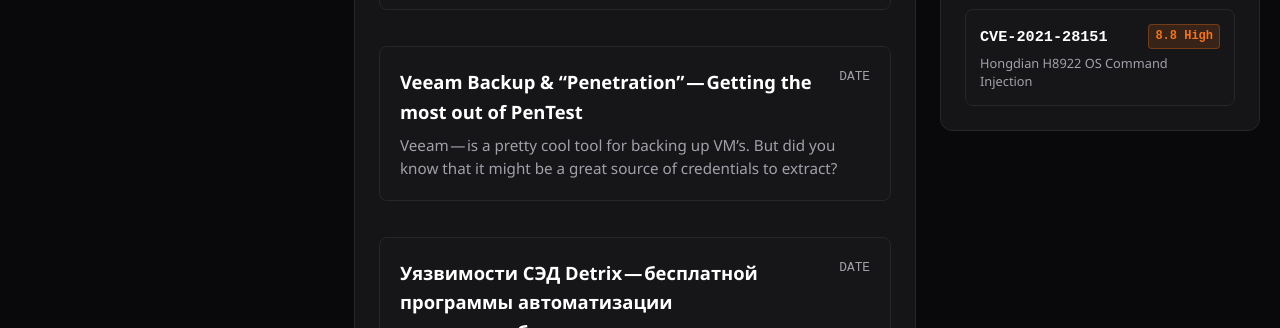
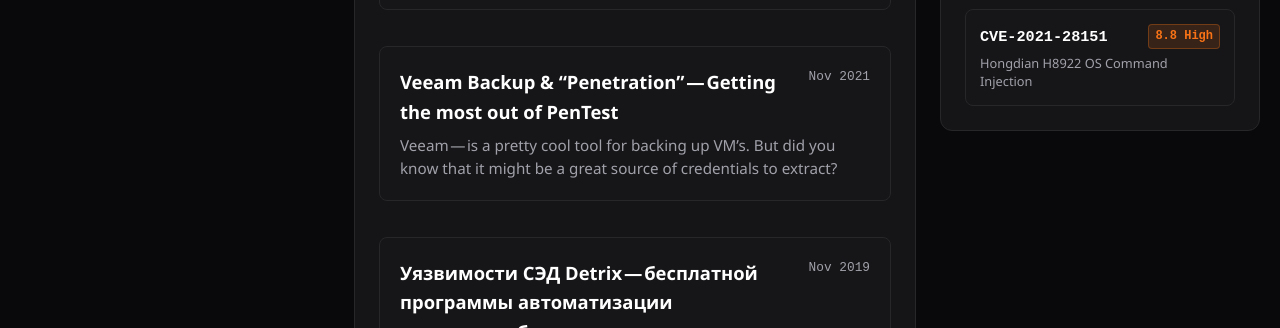
Before and after one commit to sadshade/sadshade.github.io, a plain HTML site: page index.html in a window 1280 px wide. Shown: the part 915-1243 px from the top of the page. Drawn offline with Linux system fonts and the light colour scheme.

Commit message:
Update article dates in portfolio section

```diff
--- a/index.html
+++ b/index.html
@@ -451,7 +451,7 @@
             <article class="article-card">
                 <div class="article-header">
                     <a href="https://medium.com/@_sadshade/veeam-backup-penetration-getting-the-most-out-of-pentest-17e0da021238" target="_blank" class="article-title">Veeam Backup & “Penetration” — Getting the most out of PenTest</a>
-                    <span class="article-date">DATE</span>
+                    <span class="article-date">Nov 2021</span>
                 </div>
                 <p class="article-desc">
                     Veeam — is a pretty cool tool for backing up VM’s. But did you know that it might be a great source of credentials to extract?
@@ -462,7 +462,7 @@
             <article class="article-card">
                 <div class="article-header">
                     <a href="https://medium.com/@_sadshade/%D1%83%D1%8F%D0%B7%D0%B2%D0%B8%D0%BC%D0%BE%D1%81%D1%82%D0%B8-%D1%81%D1%8D%D0%B4-detrix-%D0%B1%D0%B5%D1%81%D0%BF%D0%BB%D0%B0%D1%82%D0%BD%D0%BE%D0%B9-%D0%BF%D1%80%D0%BE%D0%B3%D1%80%D0%B0%D0%BC%D0%BC%D1%8B-%D0%B0%D0%B2%D1%82%D0%BE%D0%BC%D0%B0%D1%82%D0%B8%D0%B7%D0%B0%D1%86%D0%B8%D0%B8-%D0%B4%D0%BE%D0%BA%D1%83%D0%BC%D0%B5%D0%BD%D1%82%D0%BE%D0%BE%D0%B1%D0%BE%D1%80%D0%BE%D1%82%D0%B0-f1a980c6553e" target="_blank" class="article-title">Уязвимости СЭД Detrix — бесплатной программы автоматизации документооборота</a>
-                    <span class="article-date">DATE</span>
+                    <span class="article-date">Nov 2019</span>
                 </div>
                 <p class="article-desc">
                     «Detrix» — Бесплатная программа автоматизации документооборота. Казахстанская разработка от основателя СЭД «Documentolog» Андрея Сурова
```
